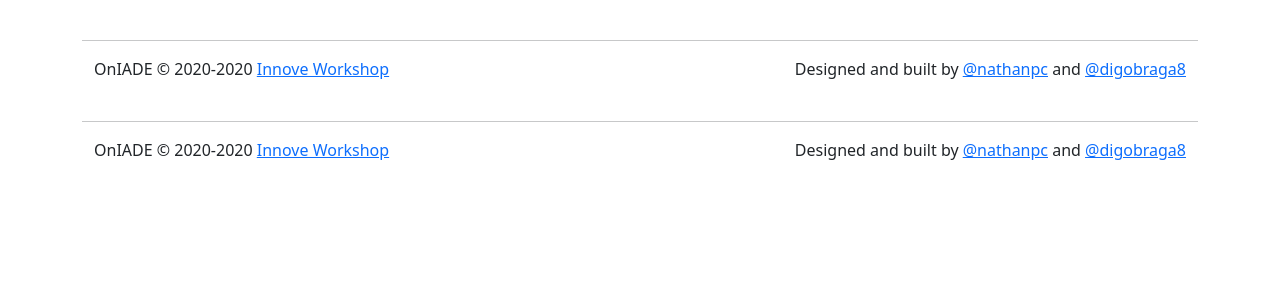
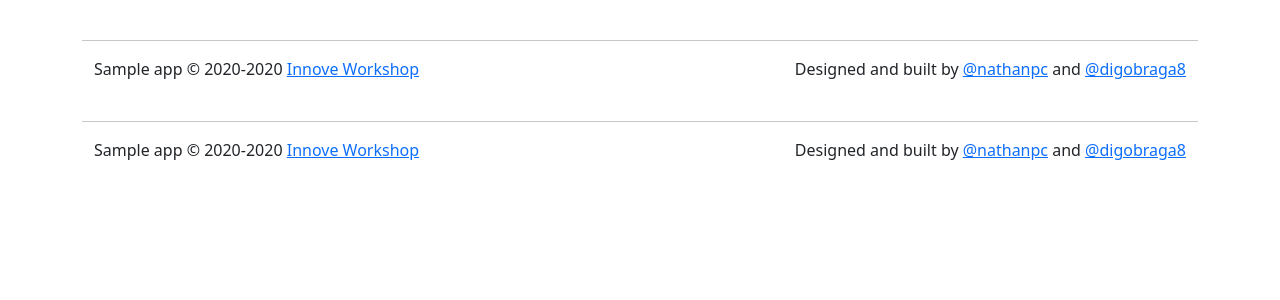
Before and after one commit to nathanpc/OnIADE, a PHP site: template templates/footer.php in a window 1280 px wide. Shown: the part 56-356 px from the top of the page. Run offline with PHP 8.4, Linux system fonts and the light colour scheme; the template is opened without the code that fills it: most values are stand-ins (such as "Sample title", 1, 10 or a date in 2020); some libraries are stand-ins or nearby versions.

Commit message:
Using the project name variable in the footer text

```diff
--- a/templates/footer.php
+++ b/templates/footer.php
@@ -4,7 +4,7 @@
 		<div class="container">
 			<div class="row">
 				<div class="col">
-					OnIADE &#169; 2020-<?= date("Y") ?> <a href="https://innoveworkshop.com/">Innove Workshop</a>
+					<?= $config->app->name ?> &#169; 2020-<?= date("Y") ?> <a href="https://innoveworkshop.com/">Innove Workshop</a>
 				</div>
 
 				<div class="col" style="text-align: right;">
```
